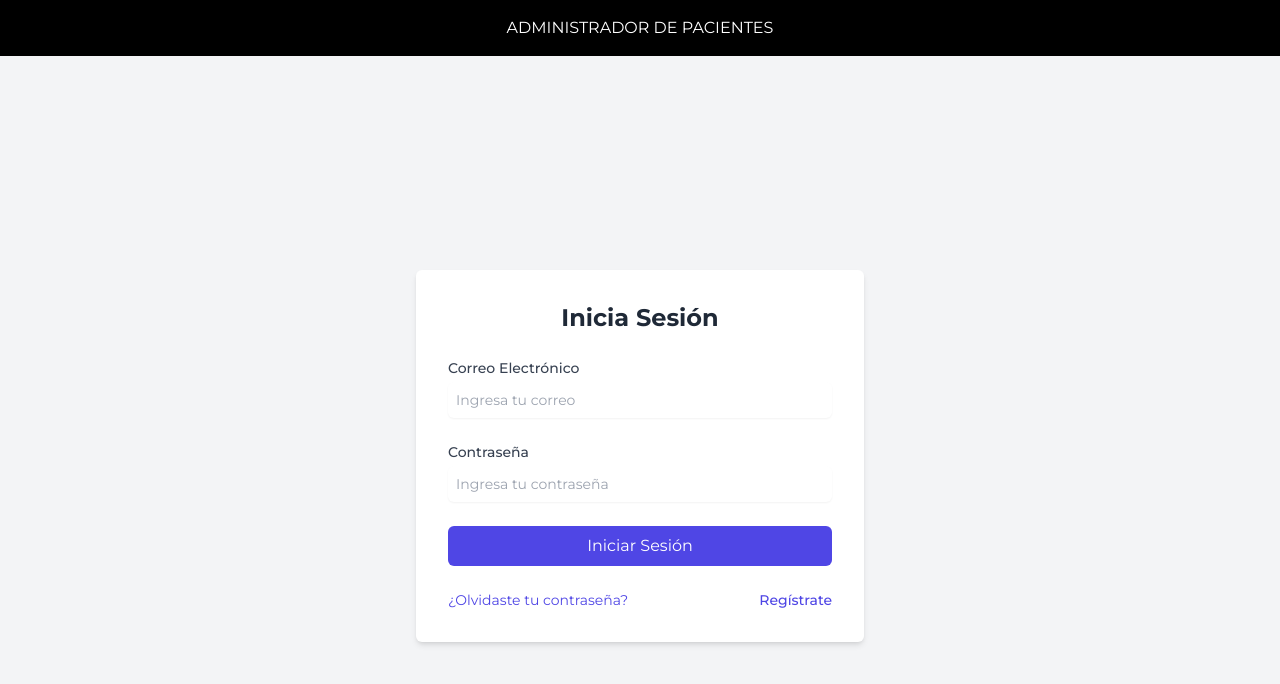
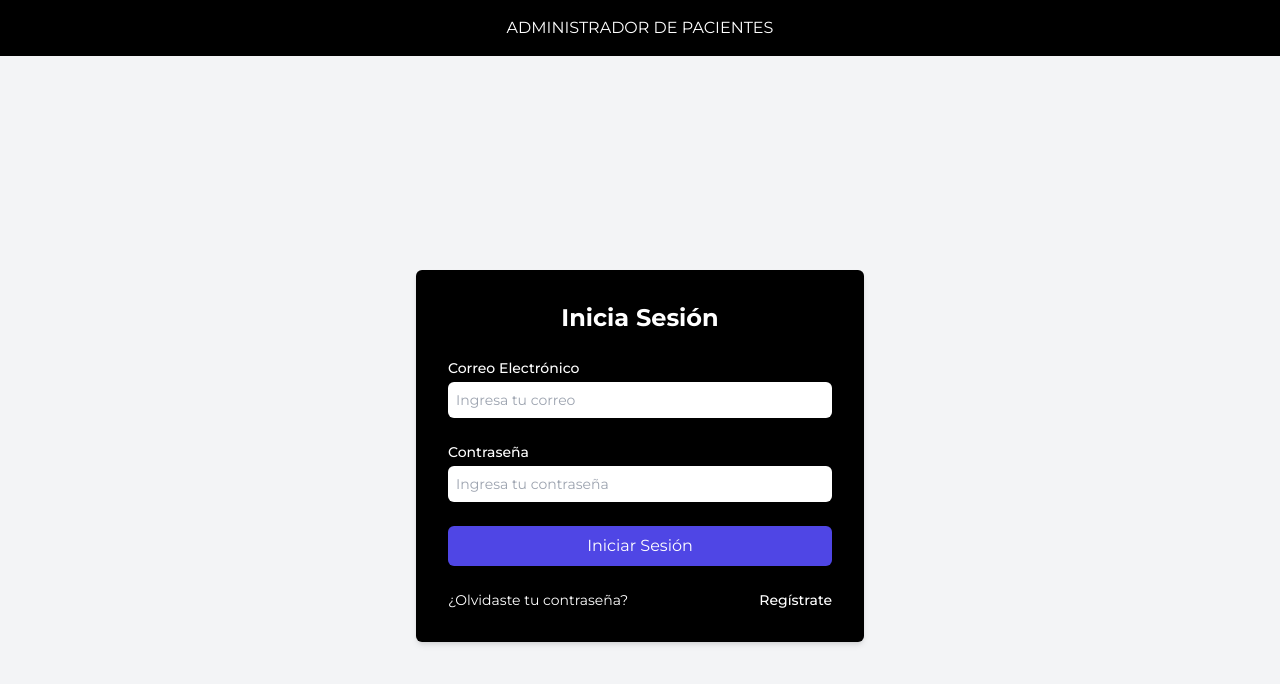
Before and after one commit to SantyPadilla51/ADM-CLINICA-FRONTEND, a React (Vite) app: page / in a window 1280 px wide. Shown: the top 684 px of the page. Built offline with nearby package versions, Linux system fonts and the light colour scheme; no server answers.

Commit message:
change login form colors

```diff
--- a/src/components/auth/InicioSesion.jsx
+++ b/src/components/auth/InicioSesion.jsx
@@ -77,15 +77,15 @@ const InicioSesion = () => {
     <>
       <Navbar />
       <div className="min-h-screen flex items-center justify-center bg-gray-100">
-        <div className="bg-white p-8 rounded-md shadow-md w-full max-w-md mx-3">
-          <h2 className="text-2xl font-bold mb-6 text-gray-800 text-center">
+        <div className="bg-black p-8 rounded-md shadow-md w-full max-w-md mx-3">
+          <h2 className="text-2xl font-bold mb-6 text-white text-center">
             Inicia Sesión
           </h2>
           <form onSubmit={handleSubmit} className="space-y-6">
             <div>
               <label
                 htmlFor="email"
-                className="block text-sm font-medium text-gray-700"
+                className="block text-sm font-medium text-white"
               >
                 Correo Electrónico
               </label>
@@ -103,7 +103,7 @@ const InicioSesion = () => {
             <div>
               <label
                 htmlFor="password"
-                className="block text-sm font-medium text-gray-700"
+                className="block text-sm font-medium text-white"
               >
                 Contraseña
               </label>
@@ -136,14 +136,14 @@ const InicioSesion = () => {
           <div className="mt-6 flex justify-between items-center">
             <Link
               to={"/olvide-password"}
-              className="text-sm text-indigo-600 hover:text-indigo-800"
+              className="text-sm text-white hover:underline"
             >
               ¿Olvidaste tu contraseña?
             </Link>
 
             <Link
               to={"/crear-cuenta"}
-              className="text-sm text-indigo-600 hover:text-indigo-800 font-medium"
+              className="text-sm text-white hover:underline font-medium"
             >
               Regístrate
             </Link>
--- a/src/components/pacientes/Examenes.jsx
+++ b/src/components/pacientes/Examenes.jsx
@@ -50,7 +50,7 @@ const Examenes = ({ pacienteID }) => {
         `/pacientes/examenes/${examenId}`,
         {
           headers: { Authorization: `Bearer ${token}` },
-        }
+        },
       );
 
       if (data.ok == true) {
@@ -79,13 +79,14 @@ const Examenes = ({ pacienteID }) => {
 
     try {
       const file = nuevoExamen.imagen;
+
       const fileName = `${Date.now()}_${file.name}`;
 
       const { data, error } = await supabase.storage
         .from("examenes")
         .upload(`imagenes/${fileName}`, file);
 
-      if (error) throw error;
+      console.log(data);
 
       const { data: publicUrlData } = supabase.storage
         .from("examenes")
@@ -99,22 +100,24 @@ const Examenes = ({ pacienteID }) => {
         imagenUrl: urlImagen,
       };
 
-      const token = localStorage.getItem("token");
-      await clienteAxios.post(
-        `/pacientes/examenes/${pacienteID}`,
-        examenPayload,
-        {
-          headers: {
-            Authorization: `Bearer ${token}`,
-          },
-        }
-      );
+      console.log(examenPayload);
 
-      toast.success("Examen creado correctamente");
-      setNuevoExamen("");
-      setAddExamen(false);
-      setCargando(false);
-      getExamenes();
+      // const token = localStorage.getItem("token");
+      // await clienteAxios.post(
+      //   `/pacientes/examenes/${pacienteID}`,
+      //   examenPayload,
+      //   {
+      //     headers: {
+      //       Authorization: `Bearer ${token}`,
+      //     },
+      //   },
+      // );
+
+      // toast.success("Examen creado correctamente");
+      // setNuevoExamen("");
+      // setAddExamen(false);
+      // setCargando(false);
+      // getExamenes();
     } catch (error) {
       toast.error("Error al subir el examen");
     } finally {
@@ -216,7 +219,7 @@ const Examenes = ({ pacienteID }) => {
                 onClick={() =>
                   deleteExamen(
                     examenSeleccionado.id,
-                    examenSeleccionado.imagenUrl
+                    examenSeleccionado.imagenUrl,
                   )
                 }
                 className="bg-red-600 hover:bg-red-500 px-4 py-2 rounded-lg transition text-white"
@@ -262,7 +265,9 @@ const Examenes = ({ pacienteID }) => {
                   >
                     <p className="font-semibold">
                       Descripción:{" "}
-                      <span className="font-light">{examen.descripcion}</span>{" "}
+                      <span className="font-light">
+                        {examen.descripcion}
+                      </span>{" "}
                     </p>
                     <button
                       onClick={() => handleEliminar(examen)}
```
